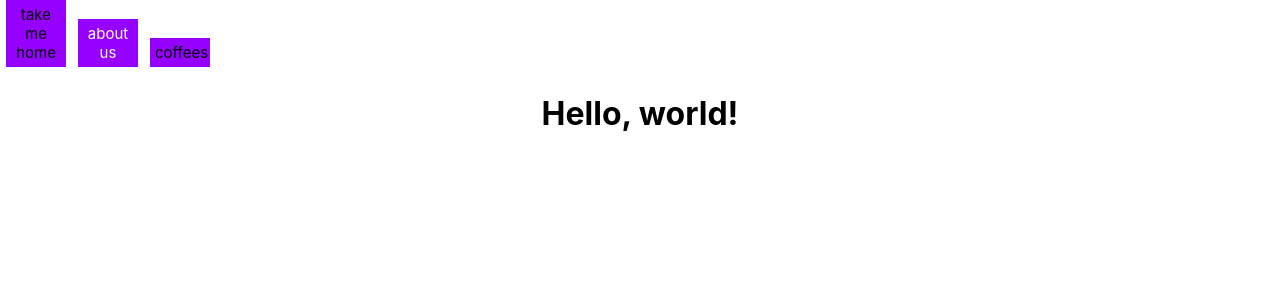
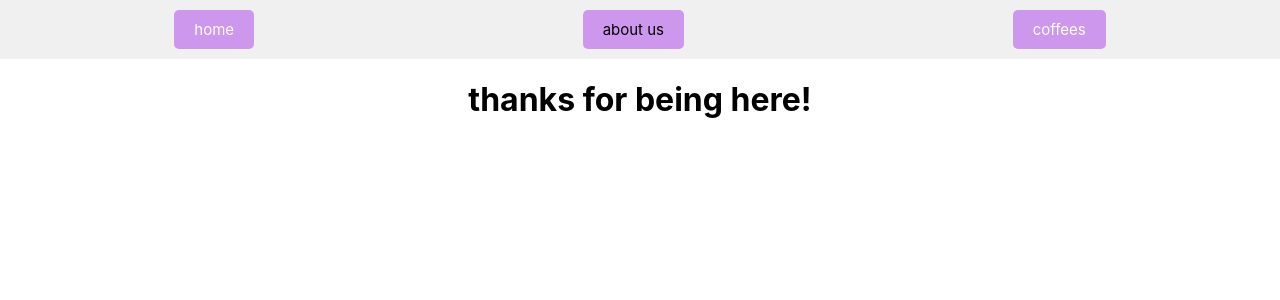
Before and after one commit to tessmueske/final-project, a React (Create React App) app: page /about in a window 1280 px wide. Shown: the top 300 px of the page. Built offline with nearby package versions, Linux system fonts and the light colour scheme.

Commit message:
home re-addition

```diff
--- a/src/App.js
+++ b/src/App.js
@@ -8,7 +8,7 @@ function App() {
     < >
     <NavBar />
     <div className="App">
-      <h1>Hello, world!</h1>
+      <h1>thanks for being here!</h1>
     </div>
     </>
 
--- /dev/null
+++ b/src/Home.js
@@ -0,0 +1,9 @@
+import React from "react";
+
+function Home(){
+    return (
+        <p>This is my Home component.</p>
+    )
+}
+
+export default Home;
--- a/src/NavBar.css
+++ b/src/NavBar.css
@@ -1,16 +1,30 @@
-.nav-link{
-    display: inline-block;
-    box-sizing: border-box;
-    width: 60px;
-    padding: 5px;
-    margin: 0 6px 6px;
+.navbar {
+    display: flex;
+    justify-content: space-around;
+    background: #f0f0f0;
+    padding: 10px;
+}
+
+.nav-link {
+    display: flex;
+    align-items: center;
+    justify-content: center;
+    width: auto;
+    padding: 10px 20px;
+    margin: 0 10px;
+    background: rgb(205, 151, 238);
+    text-decoration: none;
+    font-size: min(10vw, 15px);
+    color: rgb(255, 255, 255);
+    border-radius: 5px;
+    transition: background 0.3s, color 0.3s;
+}
+
+.nav-link:hover {
     background: rgb(149, 0, 255);
-    text-decoration: none;
-    text-align: center;
-    font-size: min(10vw, 15px) ;
     color: rgb(0, 0, 0);
 }
 
 .active {
-    color: rgb(255, 255, 255);
+    color: rgb(0, 0, 0);
 }
--- a/src/NavBar.js
+++ b/src/NavBar.js
@@ -6,7 +6,7 @@ function NavBar() {
 
   return (
     <nav className="navbar">
-    <NavLink to="/" className="nav-link" >take me home</NavLink>
+    <NavLink to="/" className="nav-link" >home</NavLink>
     <NavLink to="/about" className="nav-link" >about us</NavLink>
     <NavLink to="/coffees" className="nav-link" >coffees</NavLink>
     </nav>
--- a/src/routes.js
+++ b/src/routes.js
@@ -4,6 +4,7 @@ import Coffees from "./Coffees";
 import Coffee from "./Coffee";
 import NewCoffee from "./NewCoffee";
 import ErrorPage from "./ErrorPage";
+import Home from "./Home"
 
 const routes = [
     {
@@ -11,6 +12,10 @@ const routes = [
         element: <App />,
         errorElement: <ErrorPage />,
         children: [
+            {
+                path: "/home",
+                element: <Home />
+            },
             {
                 path: "/about",
                 element: <About />
```
